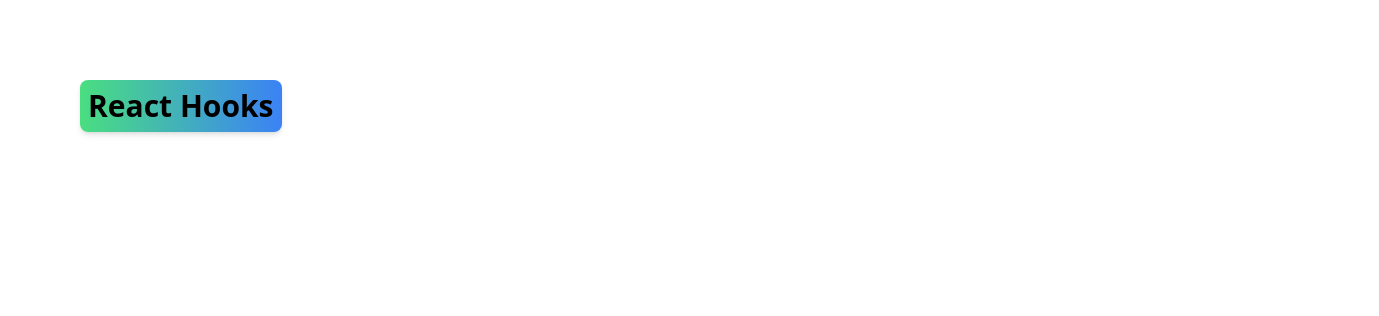
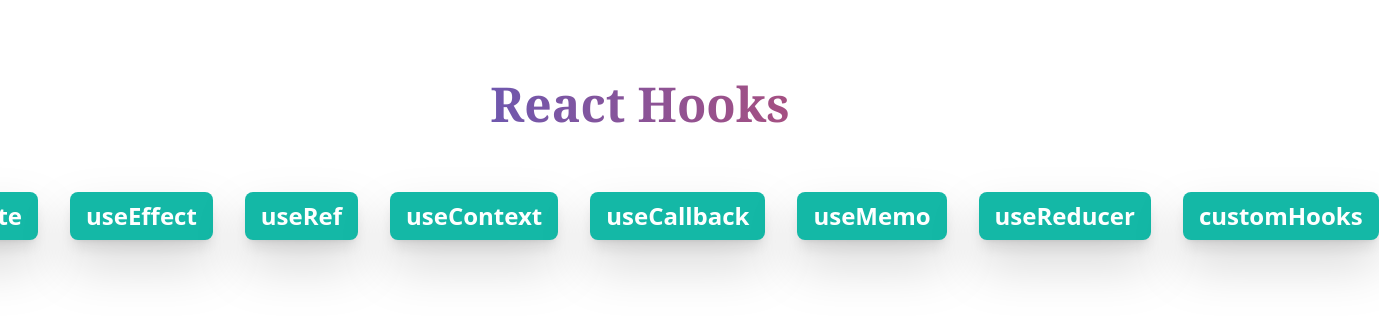
Before and after one commit to saraswathi22-mac/react-hooks-desc, a React (Vite) app: page / in a window 1280 px wide. Shown: the top 316 px of the page, 1379 px wide, since content can reach past the window. Built offline with nearby package versions, Linux system fonts and the light colour scheme.

Commit message:
Removed home

```diff
--- a/src/App.tsx
+++ b/src/App.tsx
@@ -13,8 +13,7 @@
 function App() {
   return (
     <Routes>
-      <Route path="/" element={<Home />} />
-      <Route path="/react-hooks">
+      <Route path="/">
         <Route index element={<Button />} />
         <Route path="useState" element={<UseState />} />
         <Route path="useEffect" element={<UseEffect />} />
--- a/src/pages/Home/Home.tsx
+++ /dev/null
@@ -1,13 +0,0 @@
-import React from "react";
-import { useNavigate } from "react-router-dom";
-
-const Home = () => {
-  const navigate = useNavigate();
-  return (
-    <button className="btn-home" onClick={() => navigate("/react-hooks")}>
-      React Hooks
-    </button>
-  );
-};
-
-export default Home;
```
